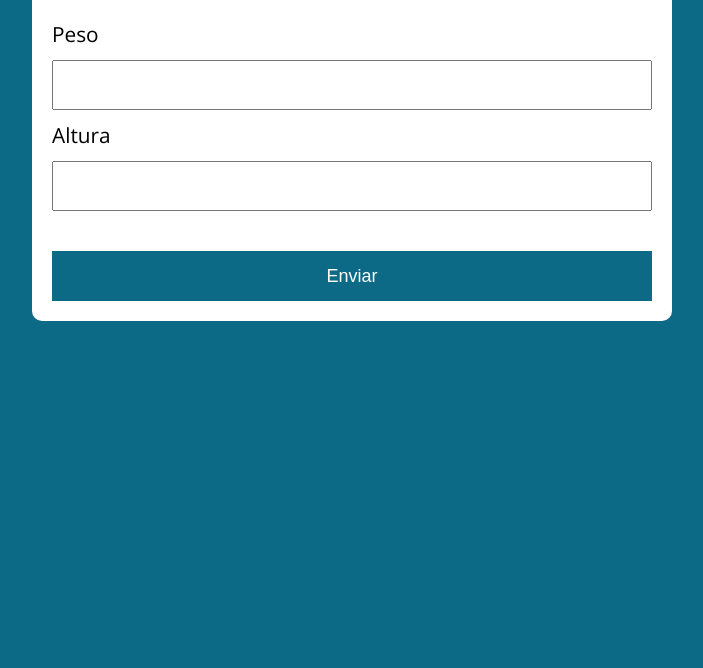
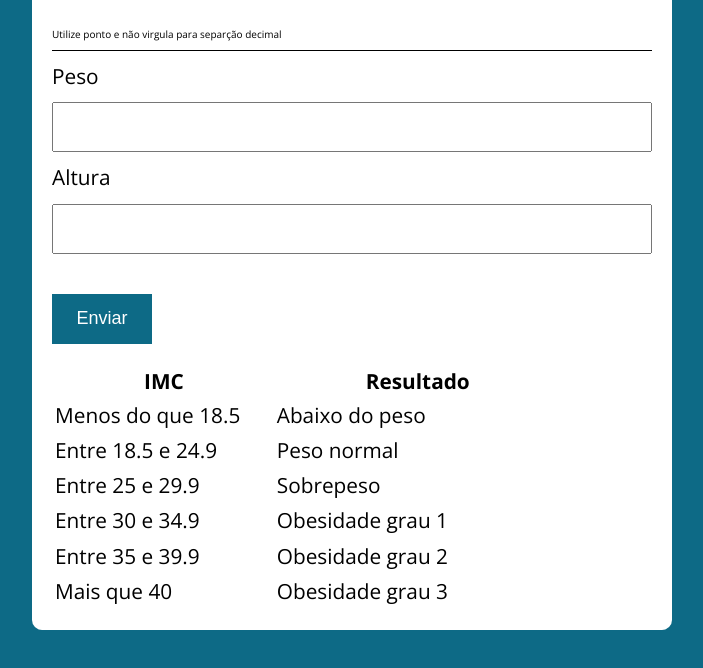
Before and after one commit to maiconc137/Curso-de-JavaScript-e-TypeScript, a plain HTML site: page aula26/index.html in a window 1280 px wide. Shown: the part 134-802 px from the top of the page, without its empty margins (288-991 px from the left). Drawn offline with nearby package versions, Linux system fonts and the light colour scheme.

Commit message:
adicionei info sobre intervalo imc, aviso ao usuário sobre formato

```diff
--- a/aula26/assets/css/style.css
+++ b/aula26/assets/css/style.css
@@ -26,6 +26,10 @@ body {
     border-radius: 10px ;
 }
 
+form {
+    padding-bottom: 20px;
+}
+
 form input {
     font-size: 24px;
     height: 50px;
@@ -47,7 +51,7 @@ form button {
     background: var(--primery-color);
     color: #fff;
     font-size: 18px;
-    width: 100%;
+    width: 100px;
     height: 50px;
     cursor: pointer;
     margin-top: 30px;
@@ -69,3 +73,16 @@ form button:active {
 .bad {
     background: rgb(240, 84, 84);
 }
+
+/* Formatando tabela com inf do IMC*/
+
+
+
+th {
+    padding: 0 90px;
+}
+
+#info {
+    font-size: 10px;
+    border-bottom: 0.5px solid black;
+}
--- a/aula26/index.html
+++ b/aula26/index.html
@@ -12,16 +12,49 @@
 <body>
     <section class="container">
         <h1>Calcule seu IMC</h1>
-
+        <p id="info">Utilize ponto e não virgula para separção decimal</p>
         <form action="/" id="formulario" method="POST">
             <label for="peso">Peso</label>
             <input type="text" id="peso">
             <label for="altura">Altura</label>
             <input type="text" id="altura">
+            <div id="resultado"></div>
             <button type="submit">Enviar</button>
         </form>
 
-        <div id="resultado"></div>
+        <div>
+            <table>
+                <tr>
+                    <th>IMC</th>
+                    <th>Resultado</th>
+                </tr>
+                <tr>
+                    <td>Menos do que 18.5</td>
+                    <td>Abaixo do peso</td>
+                </tr>
+                <tr>
+                    <td>Entre 18.5 e 24.9</td>
+                    <td>Peso normal</td>
+                </tr>
+                <tr>
+                    <td>Entre 25 e 29.9</td>
+                    <td>Sobrepeso</td>
+                </tr>
+                <tr>
+                    <td>Entre 30 e 34.9</td>
+                    <td>Obesidade grau 1</td>
+                </tr>
+                <tr>
+                    <td>Entre 35 e 39.9</td>
+                    <td>Obesidade grau 2</td>
+                </tr>
+                <tr>
+                    <td>Mais que 40</td>
+                    <td>Obesidade grau 3</td>
+                </tr>
+            </table>
+        </div>
+        <tr></tr>
     </section>
     <script src="./assets/js/main.js"></script>
 </body>
```
